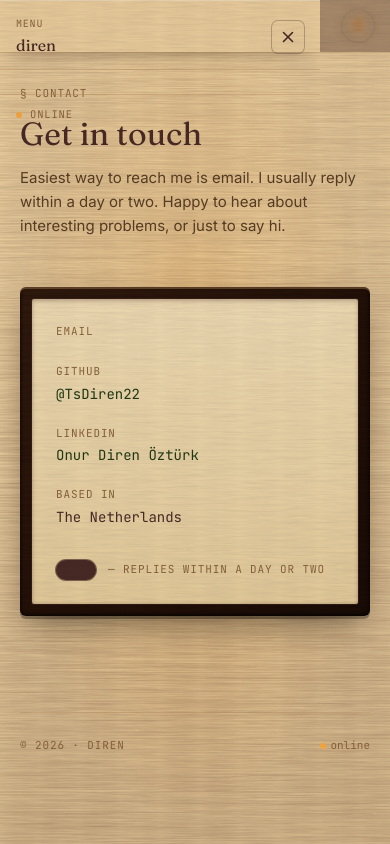
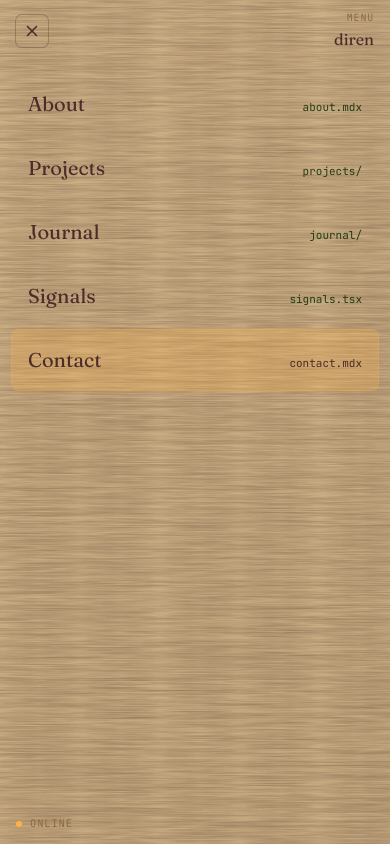
Before and after one commit to TsDiren22/TreehouseBlog, a Next.js app: page /contact in a window 390 px wide. Both pictures are taken after a click on the button 32 px from the left and 26 px from the top of the page. Built offline with nearby package versions, Linux system fonts and the light colour scheme.

Commit message:
feature: add responsive mobile view

```diff
--- a/app/globals.css
+++ b/app/globals.css
@@ -52,6 +52,20 @@
     background-size: 240px 240px;
     opacity: 0.35;
     mix-blend-mode: multiply;
+  }
+
+  /* Drawer panel: birch base with tileable wood grain and a slightly
+     darker wash so it reads as a shaded surface relative to the page. */
+  .mobile-nav-panel {
+    background-color: theme("colors.birch.light");
+    background-image:
+      linear-gradient(180deg,
+        rgba(70, 40, 20, 0.14) 0%,
+        rgba(70, 40, 20, 0.18) 100%),
+      url("/grain.svg");
+    background-size: auto, 480px 480px;
+    background-repeat: no-repeat, repeat;
+    background-position: center center, top left;
   }
 
   .plank {
--- a/components/Breadcrumb.tsx
+++ b/components/Breadcrumb.tsx
@@ -34,7 +34,7 @@ export function Breadcrumb() {
 
   return (
     <header
-      className="sticky top-0 z-30
+      className="sticky top-0 z-50
                  border-b border-bark-300/40
                  bg-birch-light/75 backdrop-blur-sm"
     >
--- a/components/MobileNav.tsx
+++ b/components/MobileNav.tsx
@@ -1,6 +1,7 @@
 "use client";
 
 import { useEffect, useState } from "react";
+import { createPortal } from "react-dom";
 import Link from "next/link";
 import { usePathname } from "next/navigation";
 import type { SVGProps } from "react";
@@ -20,8 +21,11 @@ function isActive(href: string, pathname: string): boolean {
 export function MobileNav() {
   const pathname = usePathname() ?? "/";
   const [open, setOpen] = useState(false);
+  const [mounted, setMounted] = useState(false);
 
-  // Lock body scroll + handle Escape while the drawer is open.
+  useEffect(() => setMounted(true), []);
+
+  // Lock body scroll + close on Escape while the drawer is open.
   useEffect(() => {
     if (!open) return;
     const onKey = (e: KeyboardEvent) => {
@@ -36,47 +40,20 @@ export function MobileNav() {
     };
   }, [open]);
 
-  return (
-    <>
-      <button
-        type="button"
-        onClick={() => setOpen(true)}
-        aria-label="Open navigation"
-        aria-expanded={open}
-        className="md:hidden inline-flex h-8 w-8 shrink-0 items-center justify-center
-                   rounded-md ring-1 ring-mahogany/30 text-mahogany
-                   transition-colors hover:bg-birch-shadow/40"
-      >
-        <HamburgerIcon className="h-4 w-4" />
-      </button>
-
-      <div
-        aria-hidden="true"
-        onClick={() => setOpen(false)}
-        className={`md:hidden fixed inset-0 z-40 bg-mahogany/40 backdrop-blur-sm
-                    transition-opacity duration-300 ${
-                      open ? "opacity-100" : "pointer-events-none opacity-0"
-                    }`}
-      />
-
+  const drawer = (
     <aside
       aria-hidden={!open}
       aria-label="Mobile navigation"
-        className={`md:hidden fixed inset-y-0 left-0 z-50 flex w-[82%] max-w-[320px]
-                    flex-col bg-birch-light shadow-plank
-                    transition-transform duration-300 ease-out ${
-                      open ? "translate-x-0" : "-translate-x-full"
+      className={`mobile-nav-panel md:hidden fixed inset-0 z-[60]
+                  flex flex-col
+                  transition-[opacity,transform] duration-300 ease-out ${
+                    open
+                      ? "translate-x-0 opacity-100"
+                      : "pointer-events-none -translate-x-4 opacity-0"
                   }`}
     >
-        <div className="flex items-center justify-between gap-3 border-b border-bark-300/40 px-4 pt-4 pb-3">
-          <div className="min-w-0">
-            <p className="font-mono text-[10px] uppercase tracking-carved text-bark-500">
-              Menu
-            </p>
-            <p className="mt-0.5 truncate font-serif text-base text-mahogany">
-              diren
-            </p>
-          </div>
+      <div className="flex items-center justify-between gap-3
+                      border-b border-bark-300/40 px-4 py-2.5">
         <button
           type="button"
           onClick={() => setOpen(false)}
@@ -87,6 +64,14 @@ export function MobileNav() {
         >
           <CloseIcon className="h-4 w-4" />
         </button>
+        <div className="min-w-0 text-right">
+          <p className="font-mono text-[10px] uppercase tracking-carved text-bark-500">
+            Menu
+          </p>
+          <p className="mt-0.5 truncate font-serif text-base text-mahogany">
+            diren
+          </p>
+        </div>
       </div>
 
       <nav className="flex-1 overflow-y-auto p-3">
@@ -100,13 +85,13 @@ export function MobileNav() {
                   onClick={() => setOpen(false)}
                   data-active={active ? "true" : "false"}
                   className="group flex items-baseline justify-between gap-3
-                               rounded-md px-3 py-3
+                             rounded-md px-4 py-4
                              ring-1 ring-transparent transition-colors
                              hover:bg-birch-shadow/40
                              data-[active=true]:bg-lantern/25
                              data-[active=true]:ring-lantern/40"
                 >
-                    <span className="font-serif text-lg text-mahogany">
+                  <span className="font-serif text-xl text-mahogany">
                     {item.label}
                   </span>
                   <span className="font-mono text-[11px] text-pine-700 group-data-[active=true]:text-mahogany">
@@ -127,6 +112,25 @@ export function MobileNav() {
         </p>
       </div>
     </aside>
+  );
+
+  return (
+    <>
+      <button
+        type="button"
+        onClick={() => setOpen((v) => !v)}
+        aria-label={open ? "Close navigation" : "Open navigation"}
+        aria-expanded={open}
+        className="md:hidden inline-flex h-8 w-8 shrink-0 items-center justify-center
+                   rounded-md ring-1 ring-mahogany/30 text-mahogany
+                   transition-colors hover:bg-birch-shadow/40"
+      >
+        <HamburgerIcon className="h-4 w-4" />
+      </button>
+
+      {/* Portal the drawer to <body> so it escapes the breadcrumb's
+          backdrop-filter containing block and can truly fill the viewport. */}
+      {mounted ? createPortal(drawer, document.body) : null}
     </>
   );
 }
```
Lines whose indentation alone changed are shown as unchanged.
